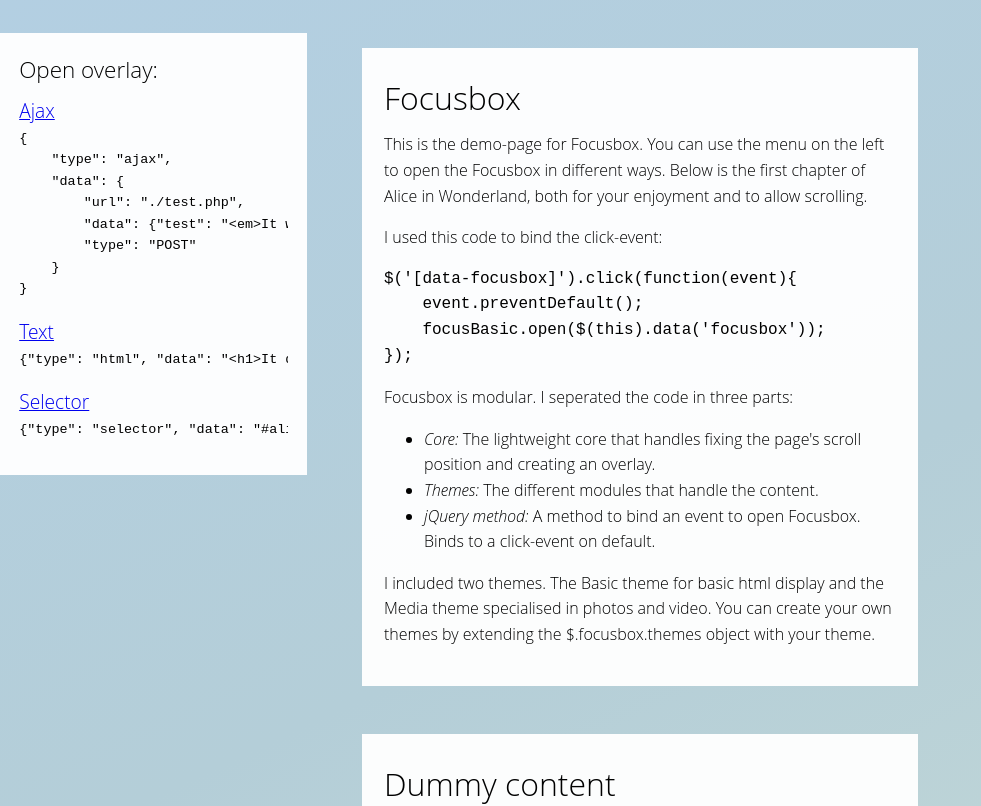
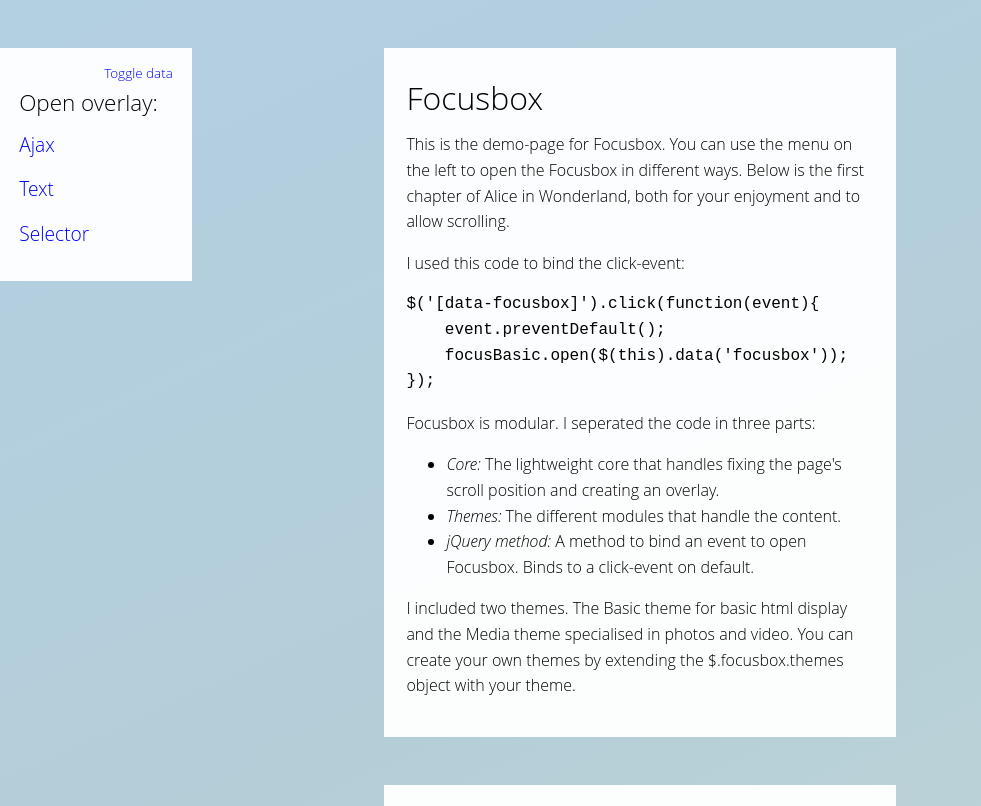
Before and after one commit to nvreez/Focusbox, a website: page demo/index.html in a window 1280 px wide. Shown: the top 806 px of the page, without its empty margins (0-981 px from the left). Drawn offline with Linux system fonts and the light colour scheme.

Commit message:
Height animation fix and other tweaks

```diff
--- /dev/null
+++ b/demo/demo.css
@@ -0,0 +1,119 @@
+/** Style not necessary for focusbox, look in focusbox.css for required style */
+html {
+    font: 0.875em/1.6em 'Open Sans', Lucida Sans, Arial, sans-serif;
+    font-weight: 300;
+    box-sizing: border-box;
+}
+
+*, *:before, *:after {
+    box-sizing: inherit;
+}
+
+h1, h2, h3 {
+    font-weight: 300;
+}
+
+code, pre {
+    font: 1em/1.6em courier new, monospace;
+}
+
+pre {
+    margin: 0;
+}
+
+a {
+    text-decoration: none;
+    display: inline-block;
+}
+a:hover {
+    text-decoration: underline;
+}
+
+/**
+ * Non-fixed backgrounds on body should also be added to the page wrapper to keep the background scroll position intact
+ * Gradient adapted from http://codepen.io/tumanova/pen/tkvmi
+ */
+body,
+#focusbox_pageWrap {
+    background: #b4ced8;
+    background: -moz-linear-gradient(-25deg, #b3cfe2 0%, #b4ced8 17%, #d7e5d4 51%, #e2e8c9 72%, #f1e5b9 87%, #edd7ac 100%);
+    background: -webkit-gradient(linear, left top, right bottom, color-stop(0%, #b3cfe2), color-stop(17%, #b4ced8), color-stop(51%, #d7e5d4), color-stop(72%, #e2e8c9), color-stop(87%, #f1e5b9), color-stop(100%, #edd7ac));
+    background: -webkit-linear-gradient(-25deg, #b3cfe2 0%, #b4ced8 17%, #d7e5d4 51%, #e2e8c9 72%, #f1e5b9 87%, #edd7ac 100%);
+    background: -o-linear-gradient(-25deg, #b3cfe2 0%, #b4ced8 17%, #d7e5d4 51%, #e2e8c9 72%, #f1e5b9 87%, #edd7ac 100%);
+    background: -ms-linear-gradient(-25deg, #b3cfe2 0%, #b4ced8 17%, #d7e5d4 51%, #e2e8c9 72%, #f1e5b9 87%, #edd7ac 100%);
+    background: linear-gradient(155deg, #b3cfe2 0%, #b4ced8 17%, #d7e5d4 51%, #e2e8c9 72%, #f1e5b9 87%, #edd7ac 100%);
+}
+
+main, #alice {
+    margin: 0.6em;
+    padding: 1em;
+    background-color: rgb(242, 242, 242);
+    background-color: rgba(255, 255, 255, 0.96);
+}
+
+nav {
+    top: 4%;
+    padding: 1em;
+    min-width: 10em;
+    max-width: 100%;
+    max-height: 96%;
+    position: fixed;
+    overflow: auto;
+    font-size: 1.2em;
+    z-index: 10;
+    background-color: rgb(242, 242, 242);
+    background-color: rgba(255, 255, 255, 0.96);
+}
+
+nav a {
+    display: block;
+}
+
+nav h3 {
+    margin: 0.2em 0 0.3em;
+    line-height: 1.6em;
+}
+
+nav ul {
+    margin: 0;
+    padding: 0;
+    list-style: none;
+}
+
+nav li {
+    padding: 0.2em 0 0.8em;
+}
+
+nav pre {
+    margin-top: 0.3em;
+    font-size: 0.7em;
+    display: none;
+}
+
+nav.is-showData pre {
+    display: block;
+}
+
+nav #toggleData {
+    text-align: right;
+    font-size: 0.7em;
+    line-height: 1em;
+}
+
+@media (min-width: 36em) {
+    html {
+        font-size: 1em;
+        line-height: 1.6em;
+    }
+
+    main, #alice {
+        max-width: 32em;
+        margin: 3em auto;
+        padding: 1em 1.4em 1.4em;
+    }
+
+    nav {
+        top: 6%;
+        max-height: 94%;
+    }
+}
--- a/demo/index.html
+++ b/demo/index.html
@@ -5,120 +5,40 @@
     <meta name="viewport" content="width=device-width">
     <title>Testpage</title>
     <link rel="stylesheet" href="/../bower_components/normalize-css/normalize.css">
+    <!-- <link href='http://fonts.googleapis.com/css?family=Open+Sans:300italic,300' rel='stylesheet' type='text/css'> -->
+    <link rel="stylesheet" href="demo.css">
     <link rel="stylesheet" href="focusbox.css">
-    <!-- <link href='http://fonts.googleapis.com/css?family=Open+Sans:300italic,300' rel='stylesheet' type='text/css'> -->
-    <style>
-        /** Style not necessary for focusbox, look in focusbox.css for required style */
-        html {
-            font: 0.875em/1.6em 'Open Sans', Lucida Sans, Arial, sans-serif;
-            font-weight: 300;
-        }
-
-        h1, h2, h3 {
-            font-weight: 300;
-        }
-
-        code, pre {
-            font: 1em/1.6em courier new, monospace;
-        }
-
-        pre {
-            margin: 0;
-        }
-
-        /**
-         * Non-fixed backgrounds on body should also be added to the page wrapper to keep the background scroll position intact
-         * Gradient adapted from http://codepen.io/tumanova/pen/tkvmi
-         */
-        body,
-        #focusbox_pageWrap {
-            background: #b4ced8;
-            background: -moz-linear-gradient(-25deg, #b3cfe2 0%, #b4ced8 17%, #d7e5d4 51%, #e2e8c9 72%, #f1e5b9 87%, #edd7ac 100%);
-            background: -webkit-gradient(linear, left top, right bottom, color-stop(0%, #b3cfe2), color-stop(17%, #b4ced8), color-stop(51%, #d7e5d4), color-stop(72%, #e2e8c9), color-stop(87%, #f1e5b9), color-stop(100%, #edd7ac));
-            background: -webkit-linear-gradient(-25deg, #b3cfe2 0%, #b4ced8 17%, #d7e5d4 51%, #e2e8c9 72%, #f1e5b9 87%, #edd7ac 100%);
-            background: -o-linear-gradient(-25deg, #b3cfe2 0%, #b4ced8 17%, #d7e5d4 51%, #e2e8c9 72%, #f1e5b9 87%, #edd7ac 100%);
-            background: -ms-linear-gradient(-25deg, #b3cfe2 0%, #b4ced8 17%, #d7e5d4 51%, #e2e8c9 72%, #f1e5b9 87%, #edd7ac 100%);
-            background: linear-gradient(155deg, #b3cfe2 0%, #b4ced8 17%, #d7e5d4 51%, #e2e8c9 72%, #f1e5b9 87%, #edd7ac 100%);
-        }
-
-        main, #alice {
-            margin: 0.6em;
-            padding: 1em;
-            background-color: rgb(242, 242, 242);
-            background-color: rgba(255, 255, 255, 0.96);
-        }
-
-        nav {
-            top: 1.1em;
-            padding: 1em;
-            max-width: 14em;
-            position: fixed;
-            font-size: 1.2em;
-            z-index: 10;
-            background-color: rgb(242, 242, 242);
-            background-color: rgba(255, 255, 255, 0.96);
-        }
-        nav a {
-            display: block;
-        }
-        nav h3 {
-            margin: 0 0 0.3em;
-            line-height: 1.6em;
-        }
-        nav ul {
-            margin: 0;
-            padding: 0;
-            list-style: none;
-        }
-        nav li {
-            padding: 0.2em 0 0.8em;
-        }
-        nav pre {
-            margin-top: 0.3em;
-            font-size: 0.7em;
-        }
-
-        @media (min-width: 36em) {
-            html {
-                font-size: 1em;
-                line-height: 1.6em;
-            }
-
-            main, #alice {
-                max-width: 32em;
-                margin: 3em auto;
-                padding: 1em 1.4em 1.4em;
-            }
-
-            nav {
-                top: 1.7em;
-            }
-        }
-    </style>
 </head>
 <body>
 
     <nav>
+        <a href="." id="toggleData">Toggle data</a>
         <h3>Open overlay:</h3>
         <ul>
             <li>
                 <a href="." data-focusbox='{"type": "ajax", "data": { "url": "./test.php", "data": {"test": "<em>It works!</em>"}, "type": "POST"}}'>Ajax</a>
-            <pre>{
+                <pre>data-focusbox='{
     "type": "ajax",
     "data": {
         "url": "./test.php",
         "data": {"test": "&lt;em&gt;It works!&lt;/em&gt;"},
         "type": "POST"
     }
-}</pre>
+}'</pre>
             </li>
             <li>
                 <a href="." data-focusbox='{"type": "html", "data": "<h1>It definitely works!</h1>"}'>Text</a>
-            <pre>{"type": "html", "data": "&lt;h1&gt;It definitely works!&lt;/h1&gt;"}</pre>
+                <pre>data-focusbox='{
+    "type": "html",
+    "data": "&lt;h1&gt;It definitely works!&lt;/h1&gt;"
+}'</pre>
             </li>
             <li>
                 <a href="." data-focusbox='{"type": "selector", "data": "#alice"}'>Selector</a>
-            <pre>{"type": "selector", "data": "#alice"}</pre>
+                <pre>data-focusbox='{
+    "type": "selector",
+    "data": "#alice"
+}'</pre>
             </li>
         </ul>
     </nav>
--- a/src/js/common.js
+++ b/src/js/common.js
@@ -20,4 +20,9 @@
 		event.preventDefault();
 		focusBasic.open($(this).data('focusbox'));
 	});
+
+	$('#toggleData').click(function(event){
+		event.preventDefault();
+		$("nav").toggleClass('is-showData');
+	})
 });
```
Also changed, not shown: src/js/themes/basic/basic.js (+20 -9 lines). Lines whose indentation alone changed are shown as unchanged.
